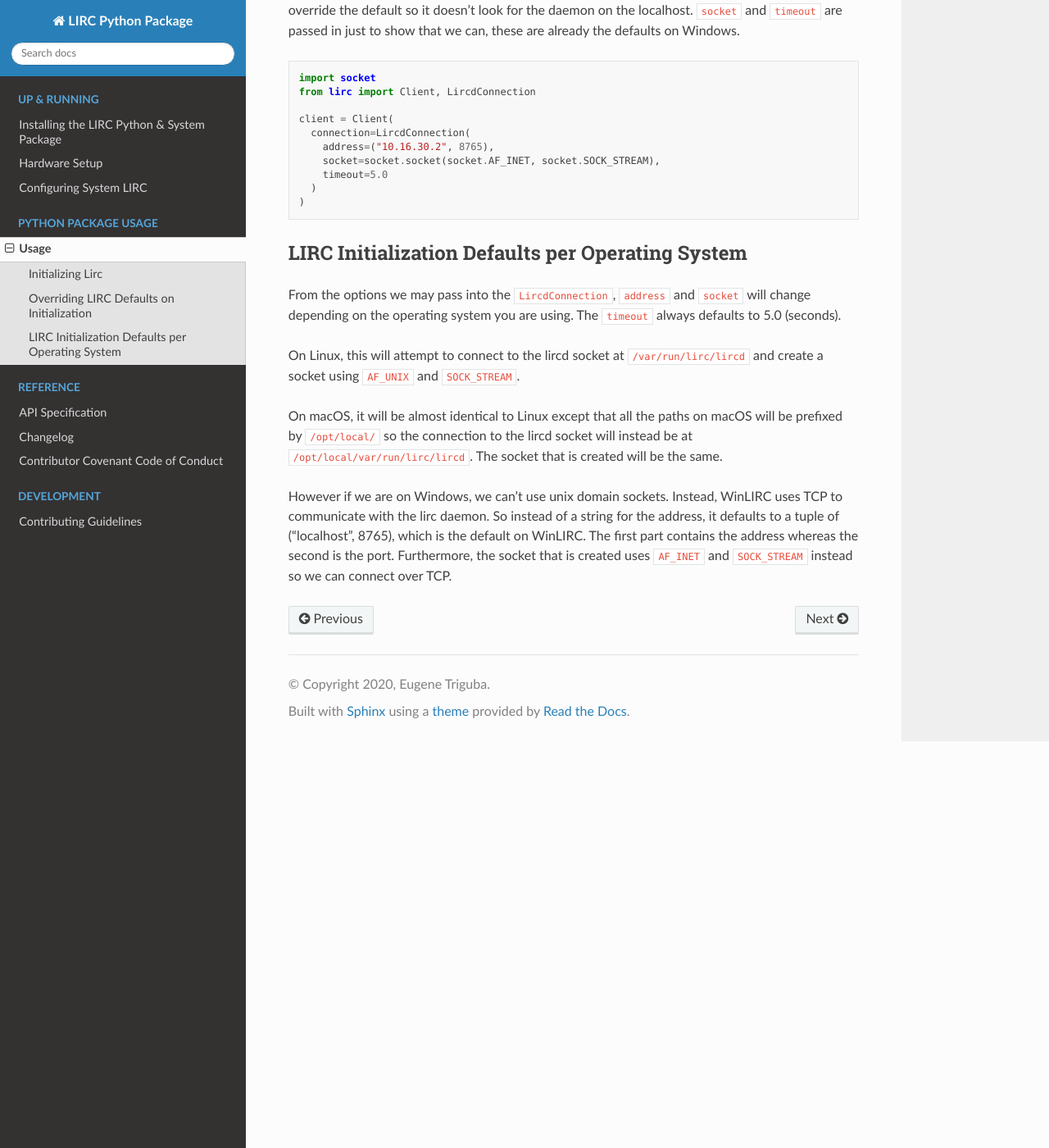
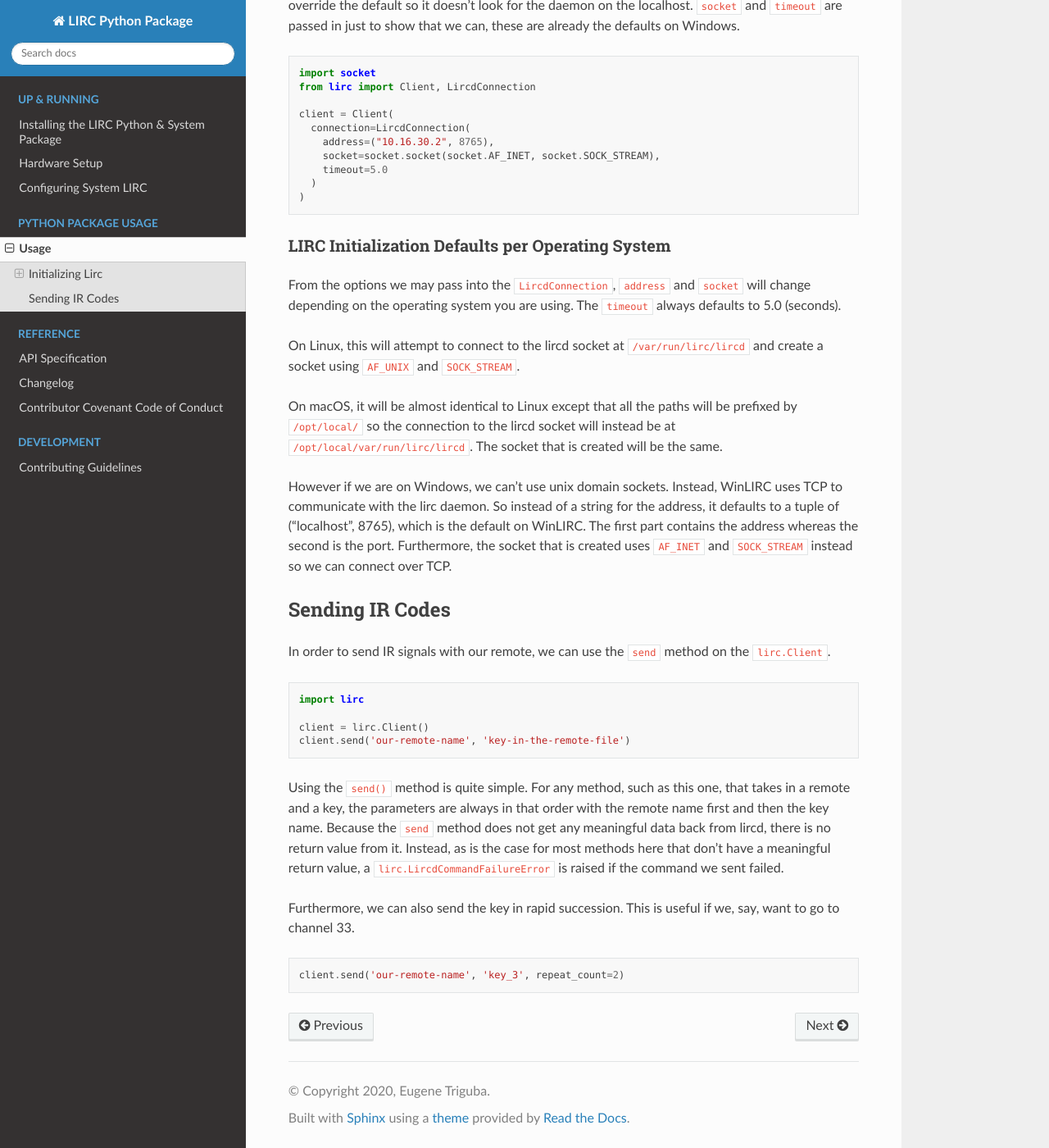
Before and after one commit to eugenetriguba/lirc, a Sphinx documentation site: the page built from docs/source/usage.rst, in a window 1280 px wide and 1400 px high, scrolled down 782 px. Shown: the whole window at 82% size. Built offline with Sphinx 7.4.7 and the Read the Docs theme 2.0.0, drawn with Linux system fonts in a browser that asks for light colours.

Commit message:
Add usage section on sending IR

```diff
--- a/docs/source/usage.rst
+++ b/docs/source/usage.rst
@@ -1,5 +1,6 @@
+#####
 Usage
-=====
+#####
 
 Once you've installed the ``lirc`` python package, there will be a number
 of things you can now import from it to get started.
@@ -12,8 +13,9 @@ The most relevant of these is ``Client``, since this is the main class
 you will be using. ``LircdConnection`` is the object that is used to configure
 the connection to LIRC when you initialize the ``Client``.
 
+*****************
 Initializing Lirc
------------------
+*****************
 
 The ``Client`` class takes in one optional keyword argument: connection.
 This connection must be a ``LircdConnection``. This connection, if not
@@ -28,7 +30,7 @@ arguments at all.
   lirc_client = Client()
 
 Overriding LIRC Defaults on Initialization
-------------------------------------------
+==========================================
 
 However, if we the defaults don't work for us? Let's say we're on Windows
 and we want to connect over TCP to a remote LIRC server on another Windows
@@ -50,7 +52,7 @@ just to show that we can, these are already the defaults on Windows.
   )
 
 LIRC Initialization Defaults per Operating System
------------------------------------------------
+=================================================
 
 From the options we may pass into the ``LircdConnection``, ``address``
 and ``socket`` will change depending on the operating system you are using.
@@ -61,7 +63,7 @@ On Linux, this will attempt to connect to the lircd socket at
 ``SOCK_STREAM``.
 
 On macOS, it will be almost identical to Linux except that all the paths
-on macOS will be prefixed by ``/opt/local/`` so the connection to the lircd
+will be prefixed by ``/opt/local/`` so the connection to the lircd
 socket will instead be at ``/opt/local/var/run/lirc/lircd``. The socket that
 is created will be the same.
 
@@ -71,3 +73,31 @@ for the address, it defaults to a tuple of ("localhost", 8765), which is the
 default on WinLIRC. The first part contains the address whereas the second is
 the port. Furthermore, the socket that is created uses ``AF_INET`` and
 ``SOCK_STREAM`` instead so we can connect over TCP.
+
+****************
+Sending IR Codes
+****************
+
+In order to send IR signals with our remote, we can use the ``send`` method on
+the ``lirc.Client``.
+
+.. code-block:: python
+
+  import lirc
+
+  client = lirc.Client()
+  client.send('our-remote-name', 'key-in-the-remote-file')
+
+Using the ``send()`` method is quite simple. For any method, such as this one, that
+takes in a remote and a key, the parameters are always in that order with the remote
+name first and then the key name. Because the ``send`` method does not get any meaningful
+data back from lircd, there is no return value from it. Instead, as is the case for most
+methods here that don't have a meaningful return value, a ``lirc.LircdCommandFailureError``
+is raised if the command we sent failed.
+
+Furthermore, we can also send the key in rapid succession. This is useful if we, say,
+want to go to channel 33.
+
+.. code-block:: python
+
+  client.send('our-remote-name', 'key_3', repeat_count=2)
```
Also changed, not shown: 1 other file.
